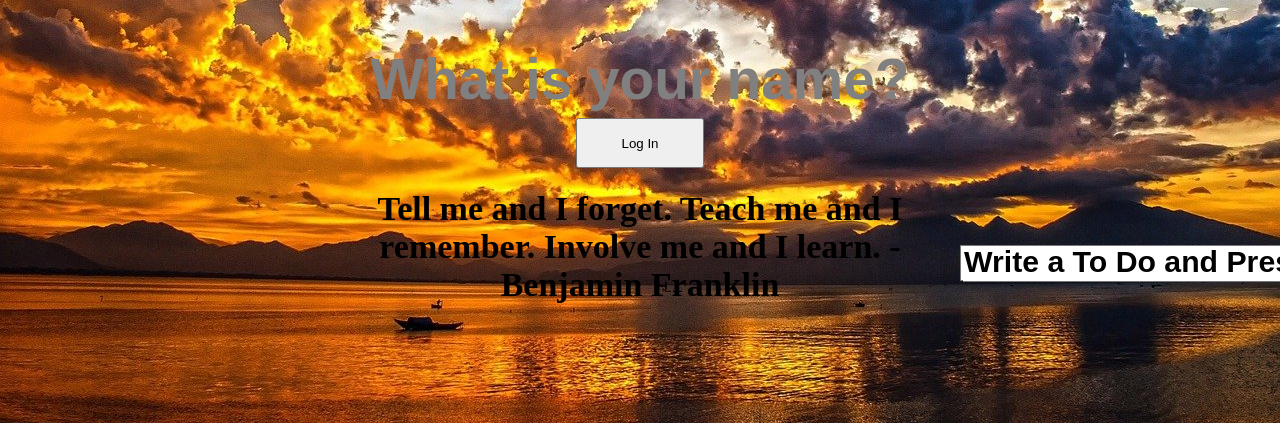
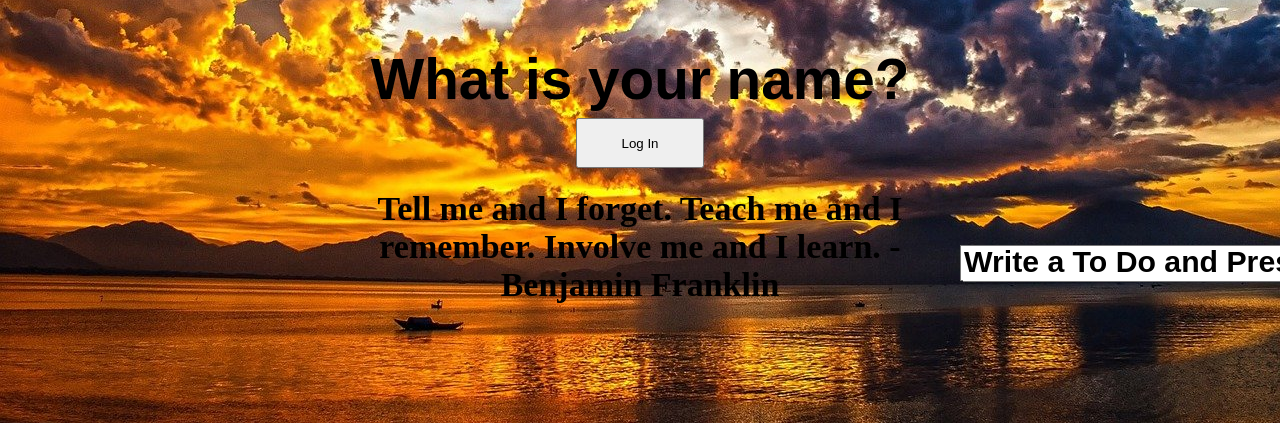
Before and after one commit to gbk1414/wechrome-reloaded.io, a website: page index.html in a window 1280 px wide. Shown: the part 377-800 px from the top of the page. Drawn offline with Linux system fonts and the light colour scheme.

Commit message:
fixing hidden

```diff
--- a/src/login.js
+++ b/src/login.js
@@ -6,11 +6,11 @@ const HIDDEN_CLASSNAME = "hidden";
 const USERNAME_KEY = "username";
 
 function onLoginSubmit(event) {
+  event.preventDefault();
   loginForm.classList.add(HIDDEN_CLASSNAME);
   const username = loginInput.value;
   localStorage.setItem(USERNAME_KEY, username);
   paintGreetings(username);
-  event.preventDefault();
 }
 
 function Timecheck(nHour) {
@@ -39,8 +39,7 @@ const savedUsername = localStorage.getItem(USERNAME_KEY);
 
 if (savedUsername === null) {
   loginForm.classList.remove(HIDDEN_CLASSNAME);
+  loginForm.addEventListener("submit", onLoginSubmit);
 } else {
   paintGreetings(savedUsername);
 }
-
-loginForm.addEventListener("submit", onLoginSubmit);
--- a/src/style.css
+++ b/src/style.css
@@ -16,7 +16,7 @@
 
 }
 #login-form input:first-child::placeholder{
-    color: grey;
+    color: black;
     font-size: 1.5cm;
     font-weight: bold;
 }
```
